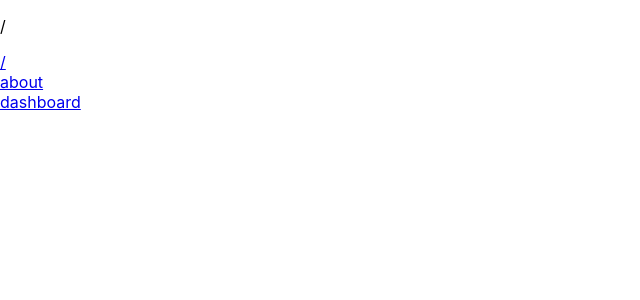
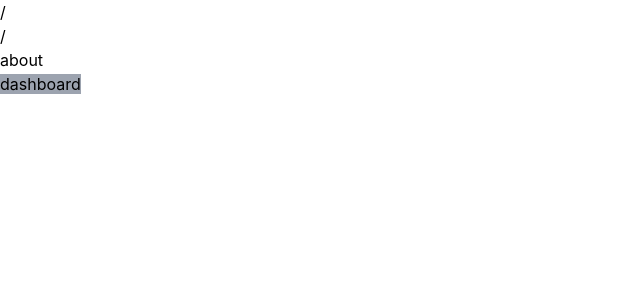
Before and after one commit to UedaA0816/learn-react-app, a React (Create React App) app: page / in a window 1280 px wide. Shown: the top 300 px of the page, without its empty margins (0-640 px from the left). Built offline with nearby package versions, Linux system fonts and the light colour scheme.

Commit message:
add tailwind

```diff
--- /dev/null
+++ b/craco.config.js
@@ -0,0 +1,10 @@
+module.exports = {
+  style: {
+    postcss: {
+      plugins: [
+        require('tailwindcss'),
+        require('autoprefixer'),
+      ],
+    },
+  },
+}
--- a/src/App.tsx
+++ b/src/App.tsx
@@ -17,7 +17,9 @@
 					<Link to='/about'>about</Link>
 				</div>
 				<div>
-					<Link to='/dashboard'>dashboard</Link>
+					<Link to='/dashboard' className='bg-gray-400'>
+						dashboard
+					</Link>
 				</div>
 			</div>
 		</div>
--- a/src/index.css
+++ b/src/index.css
@@ -1,3 +1,7 @@
+@tailwind base;
+@tailwind components;
+@tailwind utilities;
+
 body {
   margin: 0;
   font-family: -apple-system, BlinkMacSystemFont, 'Segoe UI', 'Roboto', 'Oxygen',
--- /dev/null
+++ b/tailwind.config.js
@@ -0,0 +1,11 @@
+module.exports = {
+  purge: ['./src/**/*.{js,jsx,ts,tsx}', './public/index.html'],
+  darkMode: false, // or 'media' or 'class'
+  theme: {
+    extend: {},
+  },
+  variants: {
+    extend: {},
+  },
+  plugins: [],
+}
```
Also changed, not shown: package.json (+10 -3 lines), .devcontainer/devcontainer.json, 2 other files (tests, documents, lock files or other folders).
